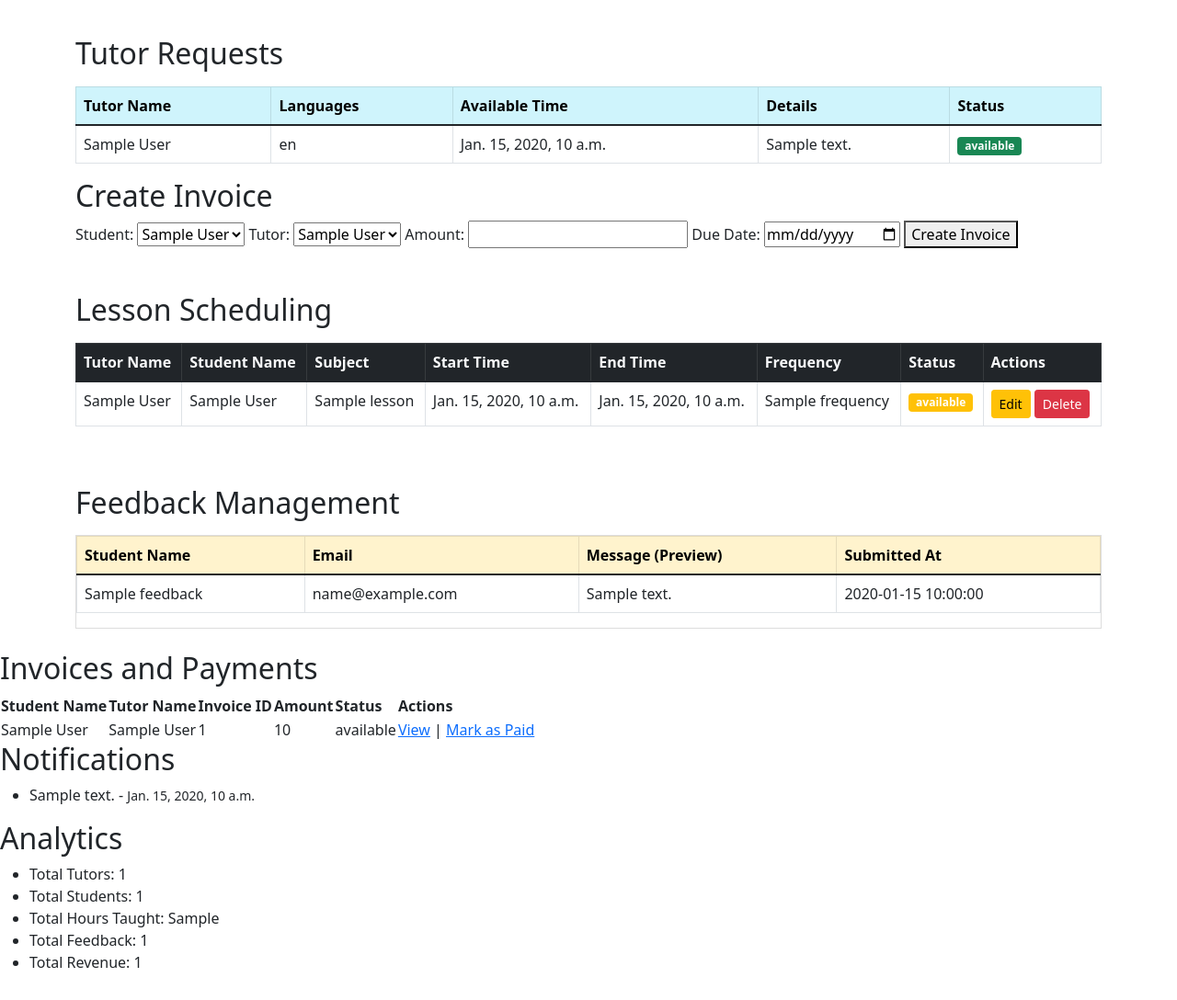
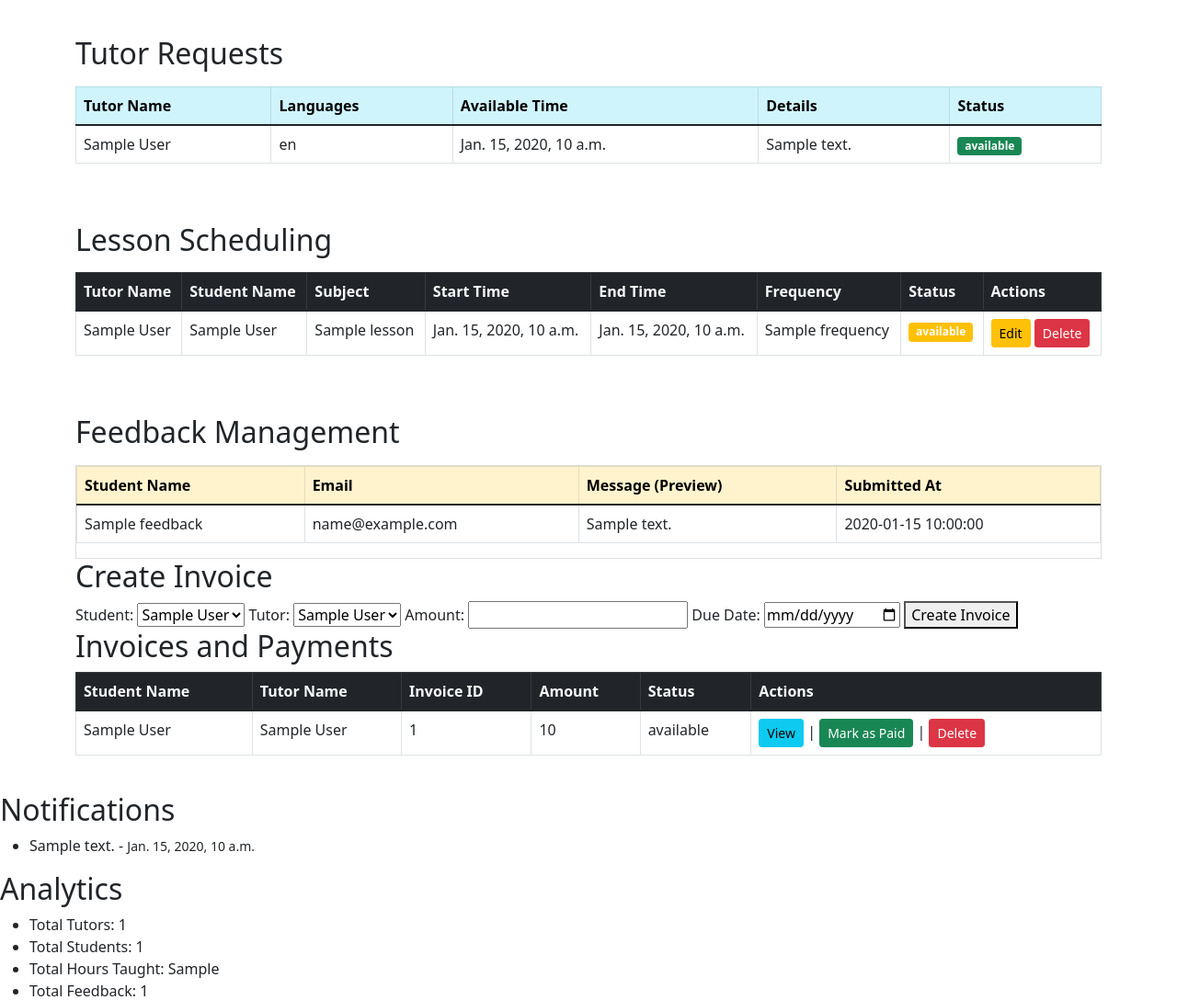
Before and after one commit to sarutafeel/Team_Lynx, a Django app: template tutorials/templates/admin_dashboard.html in a window 1280 px wide. Shown: the part 250-1338 px from the top of the page at 92% size. Before the commit the page ends 1303 px from the top, so only its background shows below. Run offline with Django 3.2, Linux system fonts and the light colour scheme; the template is opened without the code that fills it: most values are stand-ins (such as "Sample title", 1, 10 or a date in 2020); some libraries are stand-ins or nearby versions.

Commit message:
Added delete functionality to the invoice as well as making it a table so easier to understand

```diff
--- a/code_tutors/urls.py
+++ b/code_tutors/urls.py
@@ -20,11 +20,12 @@ from django.contrib import admin
 from django.urls import path
 from tutorials import views
 from django.views.generic import TemplateView
-from tutorials.views import student_dashboard, tutor_dashboard, admin_dashboard, create_invoice, FeedbackView
+from tutorials.views import student_dashboard, tutor_dashboard, admin_dashboard, create_invoice, FeedbackView,delete_invoice
 
 
 urlpatterns = [
-    path("admin/create_invoice/", create_invoice, name="create_invoice"),
+    path('admin/create_invoice/', views.create_invoice, name="create_invoice"),
+    path('admin/delete-invoice/<int:invoice_id>/', views.delete_invoice, name='delete_invoice'),
     path('admin/dashboard/', views.admin_dashboard, name='admin_dashboard'),  # Custom admin dashboard
     path('admin/', admin.site.urls),  # Built-in Django admin
     path('admin/lesson/<int:pk>/edit/', views.edit_lesson, name='edit_lesson'),
--- a/tutorials/models.py
+++ b/tutorials/models.py
@@ -32,7 +32,7 @@ class Student(models.Model):
 class Tutor(models.Model):
     user = models.OneToOneField(settings.AUTH_USER_MODEL, on_delete=models.CASCADE, related_name='tutor_profile')
     subject = models.CharField(max_length=100)
-    hourly_rate = models.DecimalField(max_digits=6, decimal_places=2)
+    hourly_rate = models.DecimalField(max_digits=6, decimal_places=2, default=0)
     availability = models.TextField()  # Example field to store availability
     hours_taught = models.PositiveIntegerField(default=0)
 
--- a/tutorials/templates/admin_dashboard.html
+++ b/tutorials/templates/admin_dashboard.html
@@ -81,34 +81,6 @@
                 </table>
             </div>
         </section>
-
-        <section>
-            <h2>Create Invoice</h2>
-            <form method="post" action="{% url 'create_invoice' %}">
-                {% csrf_token %}
-                <label for="student">Student:</label>
-                <select name="student" id="student">
-                    {% for student in students %}
-                        <option value="{{ student.id }}">{{ student.user.full_name }}</option>
-                    {% endfor %}
-                </select>
-                <label for="tutor">Tutor:</label>
-                <select name="tutor" id="tutor">
-                    {% for tutor in tutors %}
-                        <option value="{{ tutor.id }}">{{ tutor.user.full_name }}</option>
-                    {% endfor %}
-                </select>
-
-                <label for="amount">Amount:</label>
-                <input type="number" step="0.01" name="amount" id="amount" required>
-
-                <label for="due_date">Due Date:</label>
-                <input type="date" name="due_date" id="due_date" required>
-
-                <button type="submit">Create Invoice</button>
-            </form>
-        </section>
-
         <!-- Lesson Scheduling Section -->
         <section class="mt-5">
             <h2 class="mb-3">Lesson Scheduling</h2>
@@ -185,11 +157,38 @@
             </div>
         </section>
 
-    </div>
+    <section>
+        <h2>Create Invoice</h2>
+        <form method="post" action="{% url 'create_invoice' %}">
+            {% csrf_token %}
+            <label for="student">Student:</label>
+            <select name="student" id="student">
+                {% for student in students %}
+                    <option value="{{ student.id }}">{{ student.user.full_name }}</option>
+                {% endfor %}
+            </select>
+            <label for="tutor">Tutor:</label>
+            <select name="tutor" id="tutor">
+                {% for tutor in tutors %}
+                    <option value="{{ tutor.id }}">{{ tutor.user.full_name }}</option>
+                {% endfor %}
+            </select>
+
+            <label for="amount">Amount:</label>
+            <input type="number" step="0.01" name="amount" id="amount" required>
+
+            <label for="due_date">Due Date:</label>
+            <input type="date" name="due_date" id="due_date" required>
+
+            <button type="submit">Create Invoice</button>
+        </form>
+    </section>
 
     <section>
         <h2>Invoices and Payments</h2>
-        <table>
+        <div class="table-responsive">
+            <table class="table table-bordered table-hover">
+                <thead class="table-dark text-light">
                     <tr>
                         <th>Student Name</th>
                         <th>Tutor Name</th>
@@ -198,6 +197,8 @@
                         <th>Status</th>
                         <th>Actions</th>
                     </tr>
+                </thead>
+                <tbody>
                     {% for invoice in invoices %}
                     <tr>
                         <td>{{ invoice.student.user.full_name }}</td>
@@ -206,17 +207,23 @@
                         <td>{{ invoice.amount }}</td>
                         <td>{{ invoice.status }}</td>
                         <td>
-                    <a href="{% url 'view_invoice' invoice.id %}">View</a> |
-                    <a href="{% url 'mark_paid' invoice.id %}">Mark as Paid</a>
+                            <a href="{% url 'view_invoice' invoice.id %}" class="btn btn-info btn-sm">View</a> |
+                            <a href="{% url 'mark_paid' invoice.id %}" class="btn btn-success btn-sm">Mark as Paid</a> |
+                            <a href="{% url 'delete_invoice' invoice.id %}" class="btn btn-danger btn-sm" onclick="return confirm('Are you sure you want to delete this invoice?');">Delete</a>
+
                         </td>
                     </tr>
                     {% empty %}
                     <tr>
-                <td colspan="6">No invoices available.</td>
+                        <td colspan="6" class="text-center">No invoices available.</td>
                     </tr>
                     {% endfor %}
+                </tbody>
             </table>
+        </div>
     </section>
+
+</div>
 
     <section>
         <h2>Notifications</h2>
--- a/tutorials/templates/view_invoice.html
+++ b/tutorials/templates/view_invoice.html
@@ -3,7 +3,7 @@
 {% block content %}
     <h1>Invoice Details</h1>
     <p><strong>Invoice ID:</strong> {{ invoice.id }}</p>
-    <p><strong>Student:</strong> {{ invoice.student.name }}</p>
+    <p><strong>Student:</strong> {{ invoice.student.user.full_name}}</p>
     <p><strong>Amount:</strong> {{ invoice.amount }}</p>
     <p><strong>Status:</strong> {{ invoice.status }}</p>
     <p><strong>Details:</strong> {{ invoice.details }}</p>
```
Also changed, not shown: tutorials/views.py (+7 -0 lines). Lines whose indentation alone changed are shown as unchanged.
